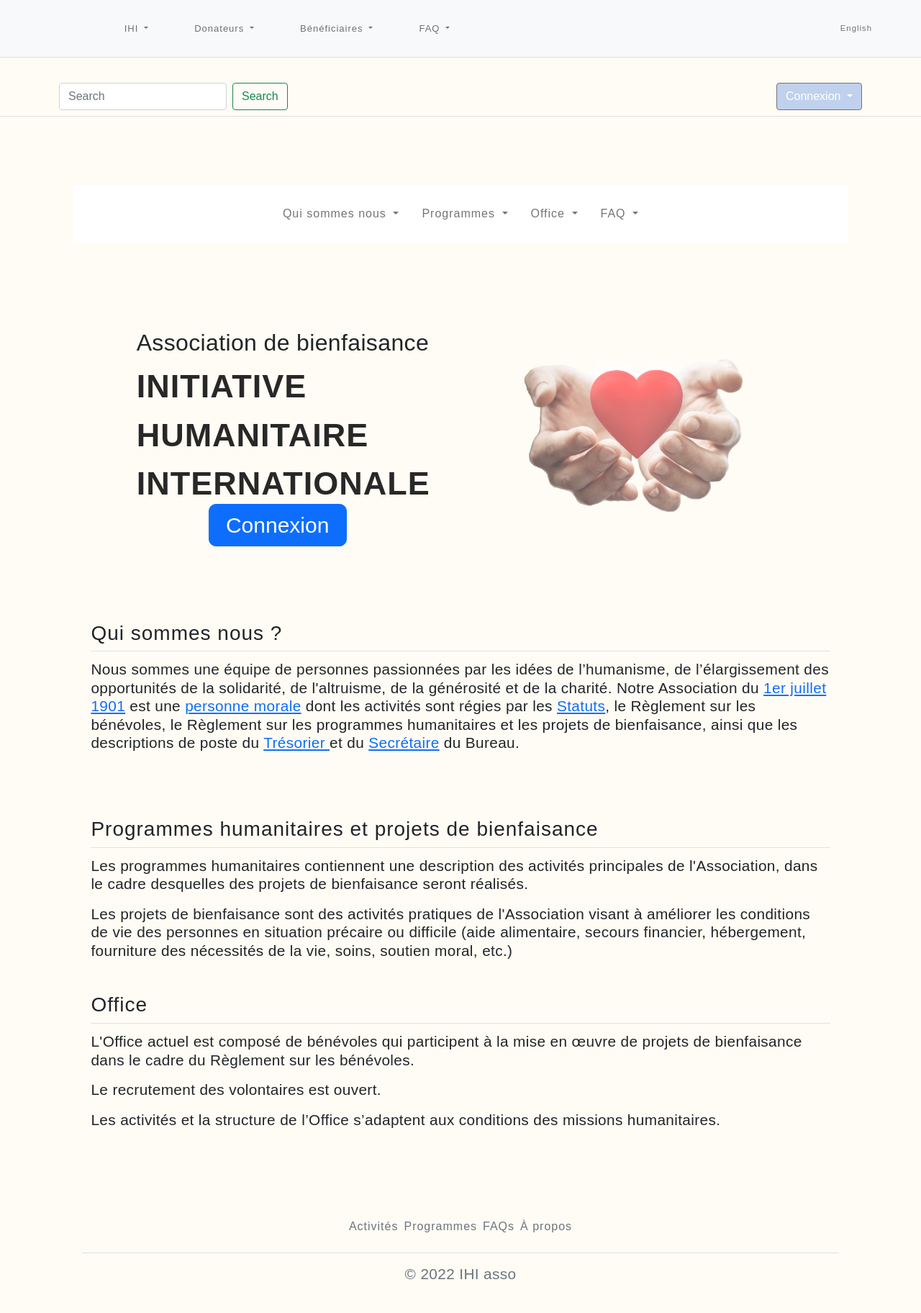
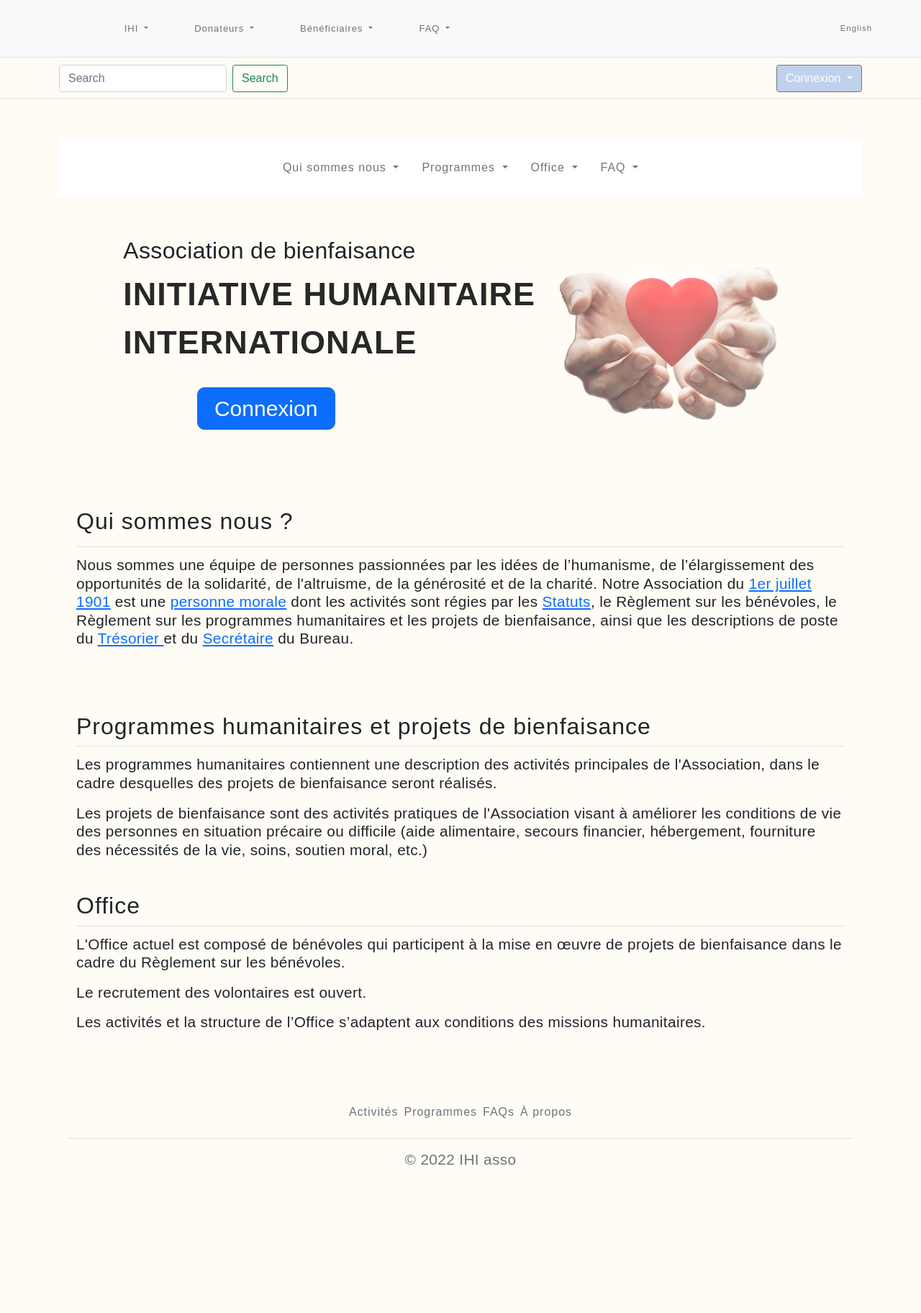
Before and after one commit to AB-IHI/AB-IHI, a PHP site: page / in a window 1280 px wide. Shown: the whole page at 72% size. After the commit the page ends 1618 px from the top, so only its background shows below. Run offline with PHP 8.4, Linux system fonts and the light colour scheme.

Commit message:
so many changes guess it's now responsive

```diff
--- a/controller/action.php
+++ b/controller/action.php
@@ -1,6 +1,84 @@
 <?php
+/*
+$view = 'view_home';
+if (isset($_GET['view'])) {
+    $view = $_GET['view'];
+}
+*/
 
+if (isset($_GET["connecte"]) && $_GET["connecte"] == "false") {
+
+    var_dump($_SESSION);
+
+    //var_dump($_SESSION);
+
+    unset($_SESSION['username']);
+    unset($_SESSION['connecte']);
+    unset($_SESSION['role']);
+    session_destroy();
+    //$_SESSION['connecte'] = false;
+    //var_dump($_SESSION);
+    header('location:.');
+}
+
+//formulaire de connexion
+if (isset($_POST["action"])) {
+    if ($_POST["action"] == "connexion") {
+        if (isset($_POST['nick']) && isset($_POST['mdp'])) {
+            if ($_POST['mdp'] != "" && $_POST['nick'] != "") {
+                $count = connexion($_POST['nick'], $_POST['mdp']);
+                if ($count != 0) { // nom d'utilisateur et mot de passe correcte
+                    //var_dump($count);
+                    $_SESSION['username'] = $_POST['nick'];
+                    $_SESSION['connecte'] = true;
+                    //$_SESSION['role'] = recup_role($_POST['nick']);
+
+
+                    //var_dump($_SESSION['role']);
+
+                    //var_dump($_SESSION['role']);
+                    if (isset($_SESSION['username'])) {
+                        echo "<p>Bienvenu " . $_SESSION['username'] . "</p>";
+                    }
+                    //header("Location: .");
+                } else {
+                    echo "err1 erreur sur le mot de passe ou nick";
+                    echo "2 eme possibilité : erreur vous êtes déjà connecté en tant que : ";
+                    var_dump($_SESSION);
+                    //header("Location: ./?page=connexion");
+                }
+            } else {
+                echo "erreur";
+                //echo " vous etes deja connecte?";
+                header("Location: ./?page=connexion");
+            }
+        }
+    }
+}
+
+/*usless use !isset*/
 $page = 'home';
 if (isset($_GET['page'])) {
     $page = $_GET['page'];
 }
+
+//include_once "view/view.php";
+
+/*si y a le truc selectionnné alors page view home sinon
+view de démarche administrative */
+
+if (!isset($_GET['view'])) {
+    // no special book is requested, we'll show a list of all available books
+
+    include 'view/view.php';
+} else {
+    if (isset($_GET['view'])& $_GET['view']=='view_home') {
+        include 'view/view.php';
+    } else {
+        if (isset($_GET['view']) == 'view_dem') {
+            include 'view/view_demarche.php';
+        }
+
+
+}
+}
--- a/css/style.css
+++ b/css/style.css
@@ -5,15 +5,20 @@
     url('Mulish-VariableFont_wght.ttf') format('truetype');
 
     font-family: Mulish, sans-serif;
+        /* margin: 0;
+    padding: 0; */
+    box-sizing: border-box;
 }
 
 
 
 body {
+
+    min-height: 100vh !important;
     background-color: rgba(250, 230, 148, 0.1);
     letter-spacing: 1px;
-
-
+    margin-right: 0px;
+    /* margin-bottom: 0px !important; */
 }
 
 h1 {
@@ -22,21 +27,34 @@ h1 {
     color: #282828;
     font-weight: bold;
     margin-bottom: 28px;
-
+    min-width: 574px;
 }
 
+.hid_btn_xl {
+    visibility: hidden;
+}
 .quisn {
   margin-top: -50px;
   width: 100%;
   height: max-content;
+  display: flex;
+  flex-direction: column;
+}
+
+.col-md-12 {
+  flex: 0 0 auto;
+  width: 100%;
+  margin-left: 8%;
+  margin-right: 36%;
+  margin-bottom: 7%;
 }
 
 #ofs {
  margin-top: -20px;
 }
 
-.row {
-    margin-top: 0%;
+.row{
+    display:flex;
 }
 
 .row-p {
@@ -45,11 +63,43 @@ h1 {
 
 .footer {
 
+    bottom: 0;
+    margin-bottom: 0px !important;
+    position: relative !important;
+
 
 }
 
 container {
-    height: max-content;
+
+    /* min-height: 100% !important;
+    height: 100% !important;
+    https://stackoverflow.com/questions/42294/how-do-you-get-the-footer-to-stay-at-the-bottom-of-a-web-page
+     */
+    margin-left: auto;
+    margin-right: auto;
+    left: 0;
+    right: 0;
+     display: flex;
+    flex-direction: column;
+}
+
+container_main {
+
+    /* min-height: 100% !important; https://stackoverflow.com/questions/42294/how-do-you-get-the-footer-to-stay-at-the-bottom-of-a-web-page */
+    height: 100vh !important;
+
+    margin-left: auto;
+    margin-right: auto;
+    left: 0;
+    right: 0;
+     display: flex;
+    flex-direction: column;
+}
+
+.spacer {
+    /* https://stackoverflow.com/questions/42294/how-do-you-get-the-footer-to-stay-at-the-bottom-of-a-web-page */
+    flex: 1;
 }
 
 p {
@@ -77,12 +130,10 @@ p {
     padding-bottom: 10%;
 }
 
-.column {
-    float: left;
-    width: 50%;
-}
+
 
 img {
+
     width: 400px;
     height: 300px;
 }
@@ -98,24 +149,26 @@ img {
 
 .btn-xl-center {
     position:absolute;
-    margin-top: 330px;
-    margin-left: 100px;
+     margin-top: 0px;
+    /*margin-left: 100px;
     margin-bottom: 50px;
-    padding-top: -130px ;
+    padding-top: -130px ; */
     font-size: 30px;
     border-radius: 10px;
     width: 15%;
-    top: 650px;
+    /* top: 650px; */
 
 
 }
 
 html {
-    position: center;
-    margin-left: 8vw;
-    margin-right: 8vw;
+    min-height: 100% !important;
+
+   margin-right: 0;
+
     font-family: sans-serif;
     -webkit-text-size-adjust: 100%;
+    margin-bottom: 0px;
 
 
 }
@@ -147,15 +200,21 @@ html {
 }
 
 .navbar2{
-    top:95px;
+    margin-top: 5%;
     height: 80px;
-    margin-bottom: 215px;
+    margin-bottom: 5%;
 }
 
 
 #title_one {
-    margin-top : 200px;
-    margin-left: 7%;
+    display: grid;
+    grid-template-columns: 1fr 1fr;
+    /* grid-template-rows: 80px 600px 80px; */
+    /* display: flex;
+    flex-direction: column; */
+    min-width: 1083px;
+
+    right: 0%;
 
 }
 
@@ -163,9 +222,7 @@ html {
 
 }
 
-#button_one {
-    margin-top: 50px;
-}
+
 
 .light-gray {
     background-color: #bfd1ec;
--- a/db.php
+++ b/db.php
@@ -1 +1,8 @@
 <?php
+
+$c = mysqli_connect("localhost", "root", "", "ihi");
+mysqli_set_charset($c, "utf8");
+
+if ($c->connect_error) {
+    die("Connection failed: " . $c->connect_error);
+}
--- a/index.php
+++ b/index.php
@@ -2,7 +2,7 @@
 session_start();
 
 include_once "db.php";
-include_once "model/private.php";
+include_once "model/ihi.php";
 include_once "controller/action.php";
-include_once "view/view.php";
+
 ?>
--- /dev/null
+++ b/model/ihi.php
@@ -0,0 +1,2 @@
+<?php
+include_once "user.php";
--- a/model/private.php
+++ /dev/null
@@ -1 +0,0 @@
-<?php
--- /dev/null
+++ b/model/user.php
@@ -0,0 +1,24 @@
+<?php
+
+function connexion($nick_mail,$mdp) {
+global $c;
+//$sql = "SELECT * FROM `users` WHERE `pseudo` = '" . $nick_mail . "' and `mdp`= '". $mdp ."'" ;
+$sql = "SELECT count(*) FROM `users` WHERE `pseudo` = '" . $nick_mail . "' and `mdp`= '". $mdp ."'" ;
+$exec_requete = mysqli_query($c,$sql);
+
+// echo "<br>";
+// var_dump($sql);
+// echo "<br>";
+// var_dump($exec_requete);
+// echo "<br>";
+$reponse = mysqli_fetch_array($exec_requete);
+
+//var_dump($reponse);
+
+$sql = "SELECT id FROM `users` WHERE `pseudo` = '" . $nick_mail . "' and `mdp`= '". $mdp ."'" ;
+$exec_requete = mysqli_query($c,$sql);
+$reponse2 = mysqli_fetch_array($exec_requete);
+$_SESSION['id'] = $reponse2;
+
+return $reponse['count(*)'];
+}
--- a/view/footer.php
+++ b/view/footer.php
@@ -1,8 +1,8 @@
-
-
 <!-- footer -->
-<div class="container">
-    <footer class="pt-4 mt-4 footer">
+<span class="spacer">
+</span>
+<container class="container sticky-bottom my-auto">
+    <footer class="pt-4 mt-4 footer mt-auto sticky-bottom">
         <ul class="nav justify-content-center border-bottom pb-3 mb-3">
 
             <li class="nav-item"><a href="#" class="nav-link px-1 text-muted">Activités</a></li>
@@ -12,10 +12,12 @@
         </ul>
         <p class="text-center text-muted">© 2022 IHI asso </p>
     </footer>
-</div>
+
 </container>
+</container_main>
 </body>
 <script type='text/javascript' src='js/popper.min.js'></script>
 <script type='text/javascript' src='js/bootstrap.js'></script>
 <script type='text/javascript' src='js/JavaScript.js'></script>
+
 </html>
--- a/view/header.php
+++ b/view/header.php
@@ -3,14 +3,14 @@
 
 <head>
     <meta charset="UTF-8">
-    <title></title>
+    <title>IHI</title>
     <link rel="stylesheet" type="text/css" href="css/bootstrap.css" />
     <link rel="stylesheet" type="text/css" href="css/style.css" />
 
 </head>
 
-<body>
-    <container class="container">
+<body class="mb-0">
+    <container_main class="container">
         <span class="screen-darken"></span>
 
         <!-- Ninja nav-bar at the top, ninja means it adapts to mobile -->
@@ -31,7 +31,7 @@
                     <li class="nav-item dropdown">
                         <a class="nav-link dropdown-toggle" href="#" data-bs-toggle="dropdown"> IHI </a>
                         <ul class="dropdown-menu">
-                            <li><a class="dropdown-item go_to_section" href="#quiSN"> Qui sommes nous </a>
+                            <li><a class="dropdown-item go_to_section" href="?page=home#quiSN"> Qui sommes nous </a>
 
                             </li>
                             <li><a class="dropdown-item go_to_section" href="#progH">Programmes </a></li>
@@ -112,7 +112,7 @@
                 <ul class="nav">
                     <li class="nav-item">
                         <div class="dropdown">
-                            <button class="btn btn-secondary dropdown-toggle float-end light-gray" type="button" id="dropdownMenuButton1" data-bs-toggle="dropdown" aria-expanded="false">
+                            <button href="index.php?page=connexion" class=" btn btn-secondary dropdown-toggle float-end light-gray" type="button" id="dropdownMenuButton1" data-bs-toggle="dropdown" aria-expanded="false">
                                 Connexion
                             </button>
                             <ul class="dropdown-menu" aria-labelledby="dropdownMenuButton1">
@@ -133,7 +133,7 @@
 
         </header>
 
-        <container>
+        <container class="">
 
 
             <!--3rd navbar-->
--- a/view/home.php
+++ b/view/home.php
@@ -1,5 +1,5 @@
-<div id="title_one" class="row">
-    <div class="column">
+<div id="title_one" class="col-md-12">
+    <div class=" column">
         <right_div class="right_div">
 
             <p class="h2">
@@ -10,6 +10,12 @@
             </h1>
 
         </right_div>
+        <div class="column hidetitl">
+            <a href="index.php?page=connexion&view=view_dem">
+                <button type="button" class="btn btn-primary btn-xl-center col-md-12" id="button_one">
+                    Connexion</button></a>
+
+        </div>
     </div>
 
     <div class="column">
@@ -17,9 +23,15 @@
             <img src="palm_of_hand_6.png">
         </left_div>
     </div>
-    <div class="column">
-        <button id="button_one" type="button" class="btn btn-primary btn-xl-center ">Connexion</button>
+
+    <div class="column  hid_btn_xl">
+        <a href="index.php?page=connexion&view=view_dem">
+            <button type="button" class="btn btn-primary btn-xl-center col-md-12" id="button_one">
+                Connexion</button></a>
+
     </div>
+
+
 </div>
 
 
@@ -32,7 +44,7 @@
     <!-- container but this time with section -->
 
     <div class="container px-4 py-5 quisn" id="featured-3 ">
-        <h5 id="quiSN" class="pb-2 border-bottom h3">Qui sommes nous ?</h5>
+        <h4 id="quiSN" class="pb-3 border-bottom h2">Qui sommes nous ?</h4>
         <div class=" row-p g-4 py-1 row-cols-1 row-cols-lg-1">
             <div class="feature col">
 
@@ -65,7 +77,7 @@
     <!-- container but this time with section -->
 
     <div class="container px-4 py-5 quisn" id="featured-3 ">
-        <h5 id="progH" class="pb-2 border-bottom h3">Programmes humanitaires et projets de bienfaisance</h5>
+        <h4 id="progH" class="pb-2 border-bottom h2">Programmes humanitaires et projets de bienfaisance</h4>
         <div class=" row-p g-4 py-1 row-cols-1 row-cols-lg-1">
 
             <div class="feature col">
@@ -75,7 +87,7 @@
                     Les programmes humanitaires contiennent une description des activités principales de l'Association, dans le cadre desquelles des projets de bienfaisance seront réalisés.
                 </p>
                 <p> Les projets de bienfaisance sont des activités pratiques de l'Association visant à améliorer les conditions de vie des personnes en situation précaire ou difficile
-                     (aide alimentaire, secours financier, hébergement, fourniture des nécessités de la vie, soins, soutien moral, etc.)
+                    (aide alimentaire, secours financier, hébergement, fourniture des nécessités de la vie, soins, soutien moral, etc.)
 
                 </p>
 
@@ -92,7 +104,7 @@
     <!-- container but this time with section -->
 
     <div class="container px-4 py-5 quisn" id="featured-3 ">
-        <h5 id="ofs" class="pb-2 border-bottom h3">Office</h5>
+        <h4 id="ofs" class="pb-2 border-bottom h2">Office</h4>
         <div class=" row-p g-4 py-1 row-cols-1 row-cols-lg-1">
 
             <div class="feature col">
--- /dev/null
+++ b/view/view_demarche.php
@@ -0,0 +1,5 @@
+<?php
+
+include_once "demarche/header.php";
+include_once $page.".php";
+include_once  "footer.php";
```
Also changed, not shown: other parts of css/style.css (+70 -45 lines), view/connexion.php (+39 -14 lines), view/demarche/header.php (added, +98 -0 lines), view/inscription.php (added, +59 -0 lines).
